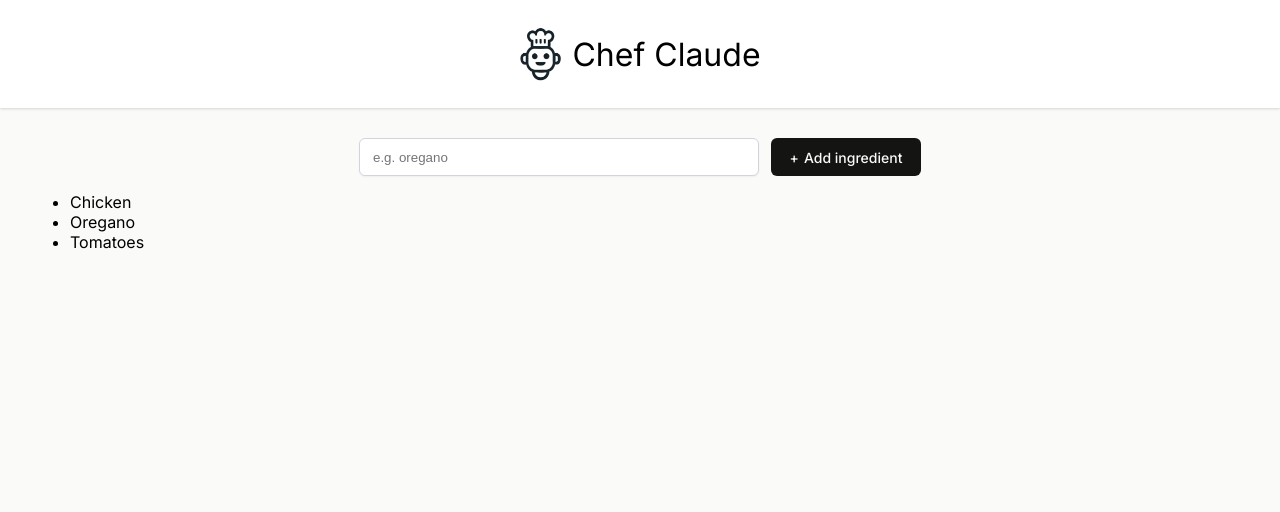
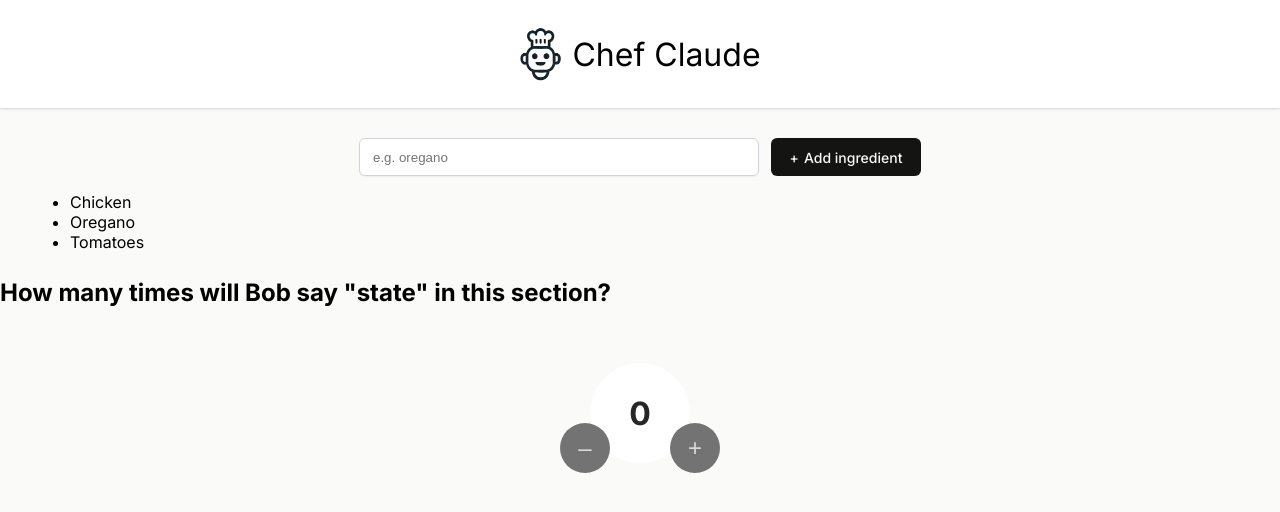
Before and after one commit to AshfakAhmath/chef-claude, a React (Vite) app: page / in a window 1280 px wide. Shown: the top 512 px of the page. Built offline with nearby package versions, Linux system fonts and the light colour scheme.

Commit message:
feat: add Practice component with counter functionality and update styles

```diff
--- a/src/App.jsx
+++ b/src/App.jsx
@@ -1,11 +1,13 @@
 import Header from "./Components/Header"
 import Main from "./Components/Main"
+import Practice from "./Components/Practice"
 
 function App() {
   return(
     <>
     <Header />
     <Main />
+    <Practice />
     </>
   )
 }
--- /dev/null
+++ b/src/Components/Practice.jsx
@@ -0,0 +1,26 @@
+import React from "react";
+
+function Practice(){
+    const [count, setCount] = React.useState(0);
+
+    function handleMinus(){
+        setCount(count - 1);
+    }
+
+    function handlePlus(){
+        setCount(count + 1);
+    }
+
+   return (
+        <div className="container">
+            <h1>How many times will Bob say "state" in this section?</h1>
+            <div className="counter">
+                <button onClick={handleMinus} className="minus" aria-label="Decrease count">–</button>
+                <h2 className="count">{count}</h2>
+                <button onClick={handlePlus} className="plus" aria-label="Increase count">+</button>
+            </div>
+        </div>
+    )
+}
+
+export default Practice
--- a/src/index.css
+++ b/src/index.css
@@ -64,3 +64,64 @@
     content: "+";
     margin-right: 5px;
 }
+
+
+
+
+
+
+/* STUDY STATE */
+.container {
+    display: flex;
+    flex-direction: column;
+}
+
+.container > h1 {
+    font-size: 1.5rem;
+    margin-top: 0;
+}
+
+.counter {
+    display: flex;
+    align-items: flex-end;
+    align-self: center;
+    margin-top: 40px;
+}
+
+.counter > button {
+    height: 50px;
+    width: 50px;
+    border-radius: 50%;
+    border: none;
+    cursor: pointer;
+    background-color: #737373;
+    color: #D9D9D9;
+    font-size: 1.5rem;
+}
+
+.counter > button:hover {
+    background-color: #404040;
+    color: #D9D9D9;
+}
+
+.count {
+    background-color: white;
+    height: 100px;
+    width: 100px;
+    border-radius: 50%;
+    display: flex;
+    justify-content: center;
+    align-items: center;
+    color: #262626;
+    margin-block: 0 10px;
+    font-size: 2rem;
+}
+
+.plus {
+    margin-left: -20px;
+}
+
+.minus {
+    margin-right: -20px;
+    z-index: 1;
+}
```
